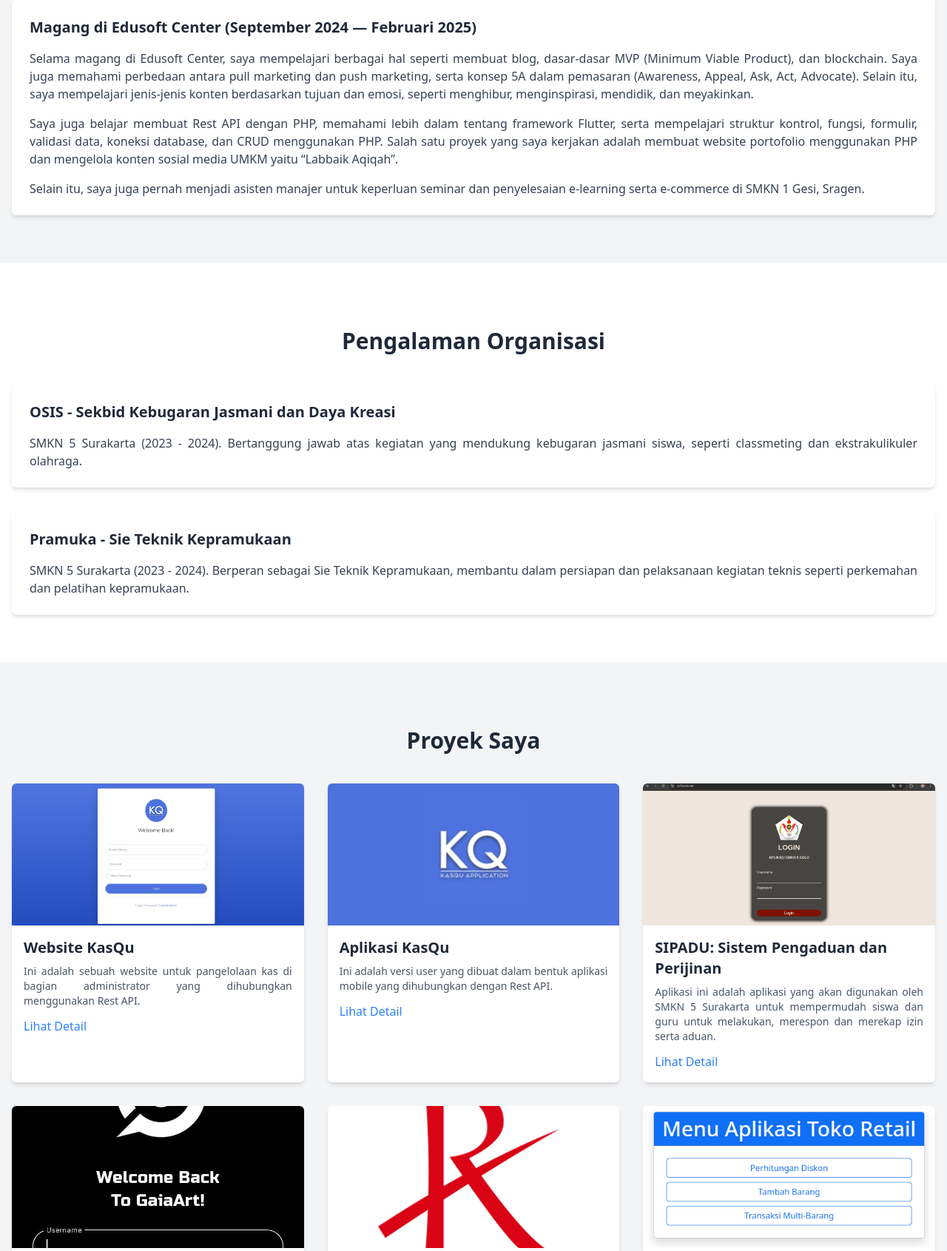
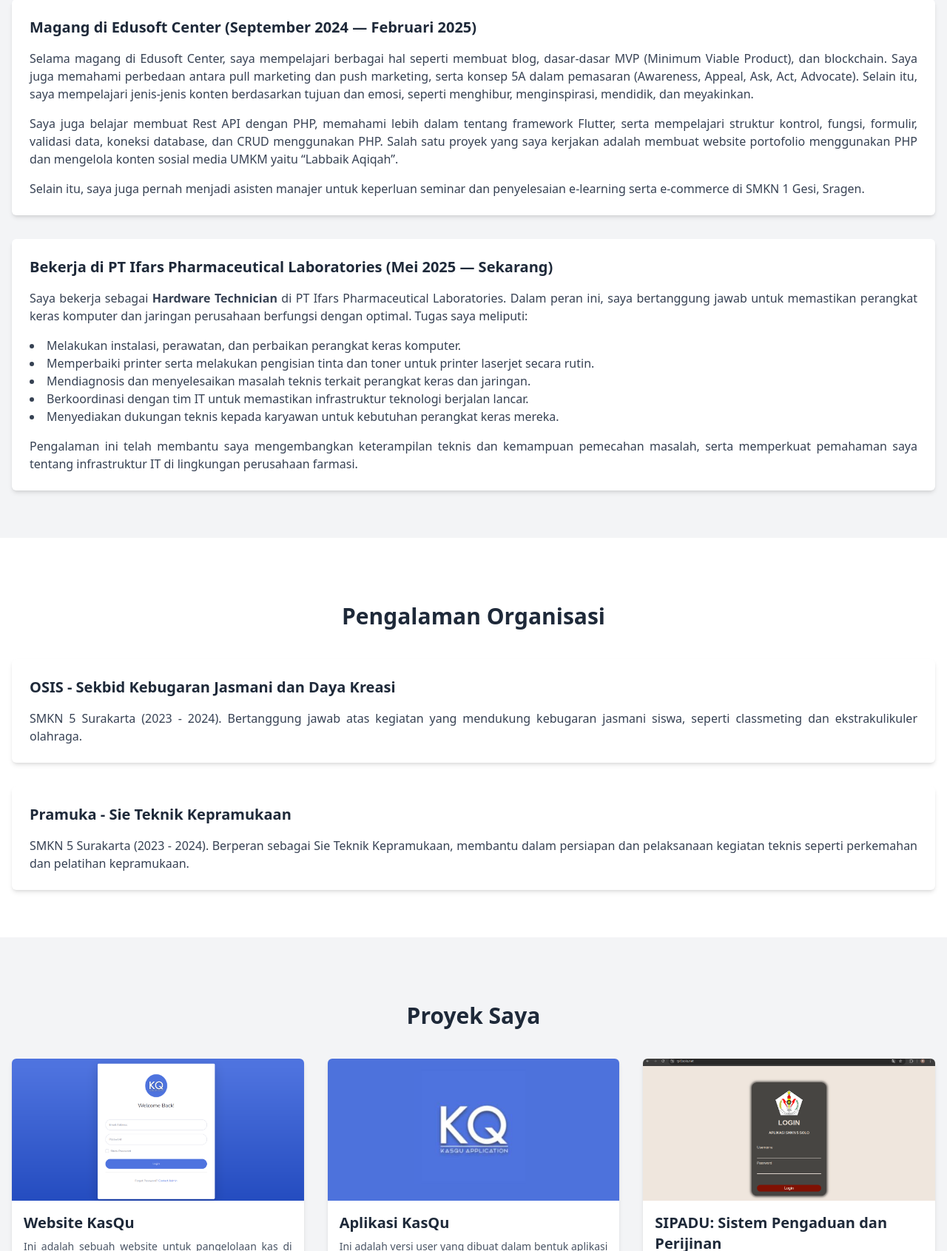
Before and after one commit to rplvrtha/rplvrtha.github.io, a PHP site: page / in a window 1280 px wide. Shown: the part 4809-6500 px from the top of the page at 74% size. Run offline with PHP 8.4, Linux system fonts and the light colour scheme.

Commit message:
feat: add work experience section for PT Ifars Pharmaceutical Laboratories

```diff
--- a/css/style.css
+++ b/css/style.css
@@ -304,11 +301,11 @@
   .w-full {
     width: 100%;
   }
-  .border-collapse {
-    border-collapse: collapse;
+  .list-inside {
+    list-style-position: inside;
   }
-  .resize {
-    resize: both;
+  .list-disc {
+    list-style-type: disc;
   }
   .grid-cols-1 {
     grid-template-columns: repeat(1, minmax(0, 1fr));
@@ -727,28 +685,12 @@
       }
     }
   }
-  .dark\:hover\:text-gray-300 {
-    &:where(.dark, .dark *) {
-      &:hover {
-        @media (hover: hover) {
-          color: var(--color-gray-300);
-        }
-      }
-    }
-  }
   .dark\:hover\:text-white {
     &:where(.dark, .dark *) {
       &:hover {
         @media (hover: hover) {
           color: var(--color-white);
         }
-      }
-    }
-  }
-  .dark\:md\:bg-transparent {
-    &:where(.dark, .dark *) {
-      @media (width >= 48rem) {
-        background-color: transparent;
       }
     }
   }
@@ -762,11 +704,6 @@
   syntax: "*";
   inherits: false;
   initial-value: 0;
-}
-@property --tw-border-style {
-  syntax: "*";
-  inherits: false;
-  initial-value: solid;
 }
 @property --tw-leading {
   syntax: "*";
@@ -841,11 +778,6 @@
   inherits: false;
   initial-value: 0 0 #0000;
 }
-@property --tw-outline-style {
-  syntax: "*";
-  inherits: false;
-  initial-value: solid;
-}
 @property --tw-blur {
   syntax: "*";
   inherits: false;
@@ -899,20 +831,11 @@
   syntax: "*";
   inherits: false;
 }
-@property --tw-duration {
-  syntax: "*";
-  inherits: false;
-}
-@property --tw-ease {
-  syntax: "*";
-  inherits: false;
-}
 @layer properties {
   @supports ((-webkit-hyphens: none) and (not (margin-trim: inline))) or ((-moz-orient: inline) and (not (color:rgb(from red r g b)))) {
     *, ::before, ::after, ::backdrop {
       --tw-space-y-reverse: 0;
       --tw-space-x-reverse: 0;
-      --tw-border-style: solid;
       --tw-leading: initial;
       --tw-font-weight: initial;
       --tw-shadow: 0 0 #0000;
@@ -929,7 +852,6 @@
       --tw-ring-offset-width: 0px;
       --tw-ring-offset-color: #fff;
       --tw-ring-offset-shadow: 0 0 #0000;
-      --tw-outline-style: solid;
       --tw-blur: initial;
       --tw-brightness: initial;
       --tw-contrast: initial;
@@ -943,8 +865,6 @@
       --tw-drop-shadow-color: initial;
       --tw-drop-shadow-alpha: 100%;
       --tw-drop-shadow-size: initial;
-      --tw-duration: initial;
-      --tw-ease: initial;
     }
   }
 }
--- a/index.html
+++ b/index.html
@@ -524,6 +524,24 @@
               SMKN 1 Gesi, Sragen.
             </p>
           </div>
+          <div class="bg-white dark:bg-gray-800 p-6 rounded-md shadow-md">
+            <h3 class="text-xl font-semibold text-justify text-gray-800 dark:text-white">
+              Bekerja di PT Ifars Pharmaceutical Laboratories (Mei 2025 — Sekarang)
+            </h3>
+            <p class="text-gray-700 dark:text-white text-justify mt-4">
+              Saya bekerja sebagai <strong>Hardware Technician</strong> di PT Ifars Pharmaceutical Laboratories. Dalam peran ini, saya bertanggung jawab untuk memastikan perangkat keras komputer dan jaringan perusahaan berfungsi dengan optimal. Tugas saya meliputi:
+            </p>
+            <ul class="list-disc list-inside text-gray-700 dark:text-white mt-4">
+              <li>Melakukan instalasi, perawatan, dan perbaikan perangkat keras komputer.</li>
+              <li>Memperbaiki printer serta melakukan pengisian tinta dan toner untuk printer laserjet secara rutin.</li>
+              <li>Mendiagnosis dan menyelesaikan masalah teknis terkait perangkat keras dan jaringan.</li>
+              <li>Berkoordinasi dengan tim IT untuk memastikan infrastruktur teknologi berjalan lancar.</li>
+              <li>Menyediakan dukungan teknis kepada karyawan untuk kebutuhan perangkat keras mereka.</li>
+            </ul>
+            <p class="text-gray-700 dark:text-white text-justify mt-4">
+              Pengalaman ini telah membantu saya mengembangkan keterampilan teknis dan kemampuan pemecahan masalah, serta memperkuat pemahaman saya tentang infrastruktur IT di lingkungan perusahaan farmasi.
+            </p>
+          </div>
         </div>
       </div>
     </section>
```
Also changed, not shown: other parts of css/style.css (+0 -42 lines).
